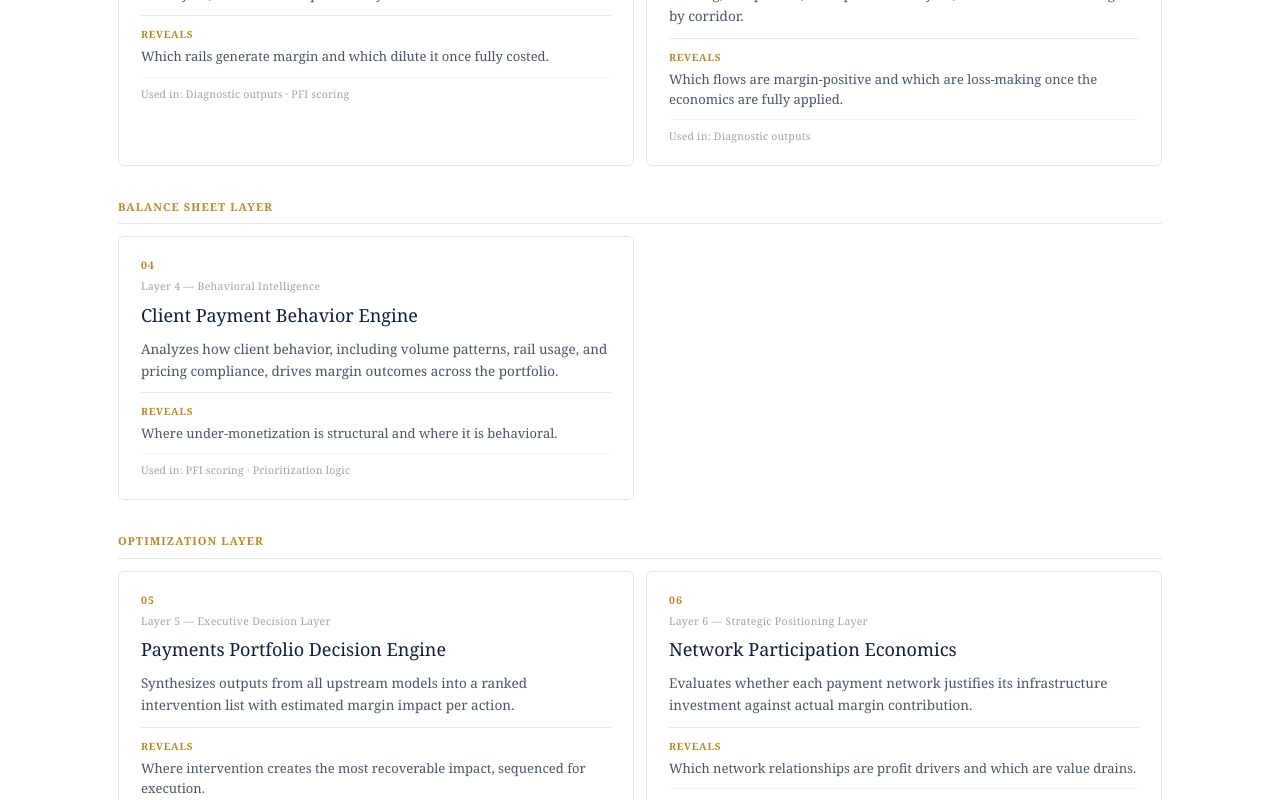
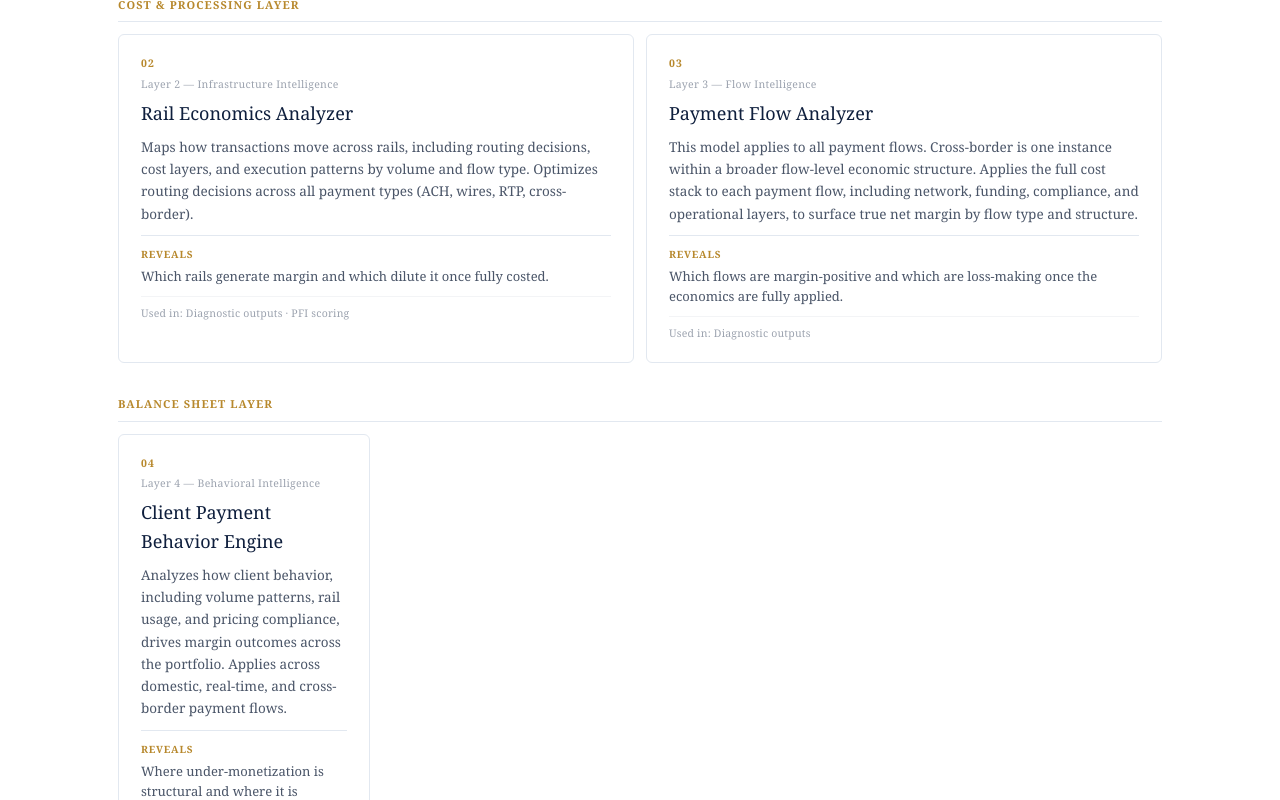
Before and after one commit to curena1206/ai-payments-portfolio, a React (Vite) app: page / in a window 1280 px wide. Shown: the part 1560-2360 px from the top of the page. Built offline with nearby package versions, Linux system fonts and the light colour scheme.

Commit message:
Update FrameworkIndex.jsx

```diff
--- a/src/pages/FrameworkIndex.jsx
+++ b/src/pages/FrameworkIndex.jsx
@@ -327,7 +327,7 @@ const MODELS = [
     layer: 'Layer 1 — Economic Core',
     name: 'Payment Profitability Engine',
     route: '/models/01-profitability',
-    desc: 'Tracks how pricing diverges from actual transaction economics across clients, rails, and corridors over time.',
+    desc: 'Tracks how pricing diverges from actual transaction economics across clients, rails, and payment flows over time. Applies across domestic and cross-border payment flows.',
     reveals: 'Where revenue appears stable but margin has already deteriorated.',
     usedIn: 'Diagnostic outputs · PFI scoring',
   },
@@ -337,7 +337,7 @@ const MODELS = [
     layer: 'Layer 2 — Infrastructure Intelligence',
     name: 'Rail Economics Analyzer',
     route: '/models/02-rail-optimizer',
-    desc: 'Maps how transactions move across rails, including routing decisions, cost layers, and execution patterns by volume and corridor.',
+    desc: 'Maps how transactions move across rails, including routing decisions, cost layers, and execution patterns by volume and flow type. Optimizes routing decisions across all payment types (ACH, wires, RTP, cross-border).',
     reveals: 'Which rails generate margin and which dilute it once fully costed.',
     usedIn: 'Diagnostic outputs · PFI scoring',
   },
@@ -347,7 +347,7 @@ const MODELS = [
     layer: 'Layer 3 — Flow Intelligence',
     name: 'Payment Flow Analyzer',
     route: '/models/03-corridor-analyzer',
-    desc: 'Applies the full cost stack to each payment flow, including network, funding, compliance, and operational layers, to surface true net margin by corridor.',
+    desc: 'This model applies to all payment flows. Cross-border is one instance within a broader flow-level economic structure. Applies the full cost stack to each payment flow, including network, funding, compliance, and operational layers, to surface true net margin by flow type and structure.',
     reveals: 'Which flows are margin-positive and which are loss-making once the economics are fully applied.',
     usedIn: 'Diagnostic outputs',
   },
@@ -357,7 +357,7 @@ const MODELS = [
     layer: 'Layer 4 — Behavioral Intelligence',
     name: 'Client Payment Behavior Engine',
     route: '/models/04-client-behavior',
-    desc: 'Analyzes how client behavior, including volume patterns, rail usage, and pricing compliance, drives margin outcomes across the portfolio.',
+    desc: 'Analyzes how client behavior, including volume patterns, rail usage, and pricing compliance, drives margin outcomes across the portfolio. Applies across domestic, real-time, and cross-border payment flows.',
     reveals: 'Where under-monetization is structural and where it is behavioral.',
     usedIn: 'PFI scoring · Prioritization logic',
   },
@@ -367,7 +367,7 @@ const MODELS = [
     layer: 'Layer 5 — Executive Decision Layer',
     name: 'Payments Portfolio Decision Engine',
     route: '/models/05-portfolio-scorecard',
-    desc: 'Synthesizes outputs from all upstream models into a ranked intervention list with estimated margin impact per action.',
+    desc: 'Synthesizes outputs from all upstream models into a ranked intervention list with estimated margin impact per action. Applies across all payment types and flow structures.',
     reveals: 'Where intervention creates the most recoverable impact, sequenced for execution.',
     usedIn: 'Prioritization logic · 90-day roadmap',
   },
@@ -377,7 +377,7 @@ const MODELS = [
     layer: 'Layer 6 — Strategic Positioning Layer',
     name: 'Network Participation Economics',
     route: '/models/06-money-movement',
-    desc: 'Evaluates whether each payment network justifies its infrastructure investment against actual margin contribution.',
+    desc: 'Evaluates whether each payment network justifies its infrastructure investment against actual margin contribution. Analyzes revenue across all sources, rail cost, liquidity cost, operational cost, and conversion or pricing spread where applicable.',
     reveals: 'Which network relationships are profit drivers and which are value drains.',
     usedIn: 'Diagnostic outputs · Prioritization logic',
   },
@@ -443,7 +443,7 @@ export default function FrameworkIndex() {
               <div style={{fontFamily:'Georgia,serif',fontSize:'11px',fontWeight:'bold',letterSpacing:'0.1em',textTransform:'uppercase',color:'#b7882c',marginBottom:'12px',paddingBottom:'8px',borderBottom:'1px solid #e2e8f0'}}>{group}</div>
               <div className="fi-grid">
                 {MODELS.filter(m => m.group === group).map((m,i) => (
-                  <Link key={i} to={m.route} className="fi-model-card">
+                  <Link key={i} to={m.route} className="fi-model-card" style={MODELS.filter(m => m.group === group).length === 1 ? {maxWidth:'calc(50% - 6px)'} : {}}>
                     <div className="fi-model-num">{m.num}</div>
                     <div className="fi-model-layer" style={{fontSize:'10.5px',color:'#9ca3af',letterSpacing:'0.03em'}}>{m.layer}</div>
                     <div className="fi-model-name">{m.name}</div>
```
